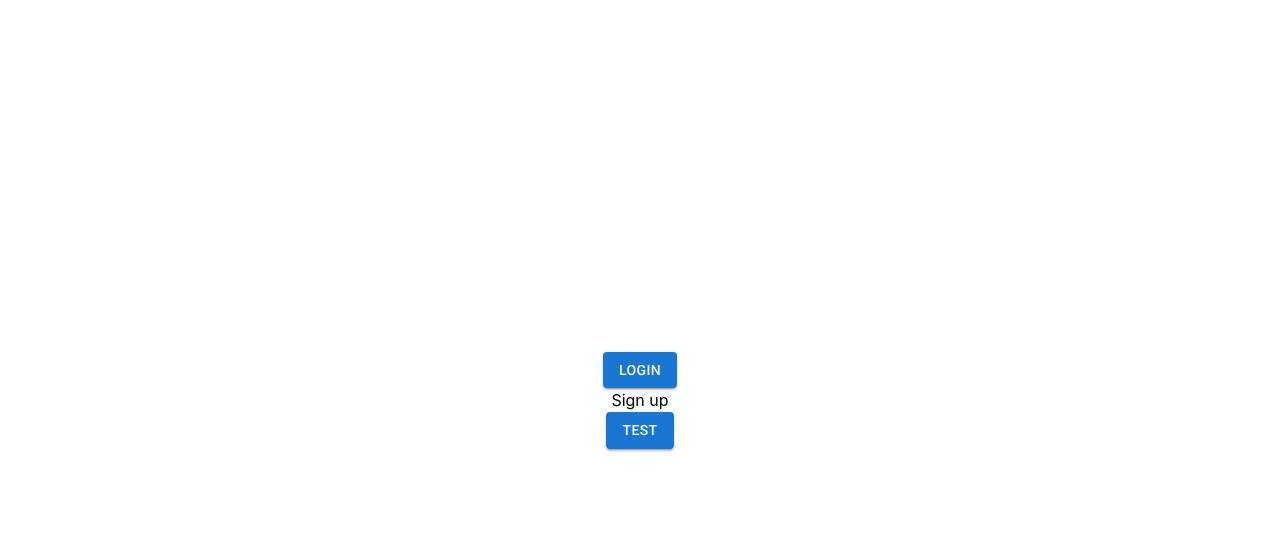
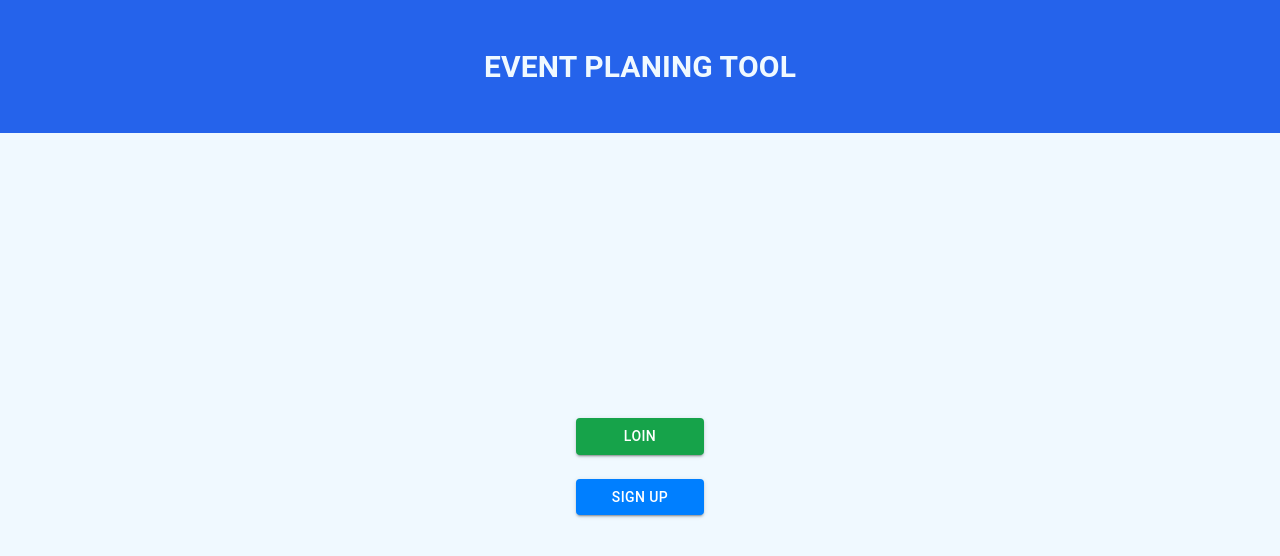
Before and after one commit to CWxMaxX/event-management-web-app, a Next.js app in the folder event-man-web-app/: page /auth in a window 1280 px wide. Shown: the top 556 px of the page. Built offline with nearby package versions, Linux system fonts and the light colour scheme.

Commit message:
Mui added

```diff
--- a/event-man-web-app/components/Auth/SignupCard.jsx
+++ b/event-man-web-app/components/Auth/SignupCard.jsx
@@ -1,7 +1,24 @@
-import React from 'react';
+import React from "react";
+import { SectionColumn, SectionRow } from "../Layouts/sectionLayouts";
 
-function SignupCard () {
-  return <div>SignupCard</div>;
+function SignupCard() {
+  return (
+    <div className={"flex-1 page bg-sky-50"}>
+      <SectionColumn className={""}>
+        <SectionRow
+          className={
+            "w-full h-[100px] text-center justify-evenly items-center bg-blue-600 "
+          }
+        >
+          <div className={"text-center text-sky-50 font-bold text-3xl "}>
+            EVENT PLANING TOOL
+          </div>
+        </SectionRow>
+        <SectionRow className={"w-full h-6/12"}>Row 2</SectionRow>
+        <SectionRow className={"w-full h-3/12"}>Row 3</SectionRow>
+      </SectionColumn>
+    </div>
+  );
 }
 
 export default SignupCard;
--- /dev/null
+++ b/event-man-web-app/components/Common/Headings.jsx
@@ -0,0 +1,15 @@
+import { SectionRow } from "../Layouts/sectionLayouts";
+
+export const MainHeading = ({ title }) => {
+  return (
+    <SectionRow
+      className={
+        "w-full h-[100px] text-center justify-evenly items-center bg-blue-600 "
+      }
+    >
+      <div className={"text-center text-sky-50 font-bold text-3xl uppercase"}>
+        {title}
+      </div>
+    </SectionRow>
+  );
+};
--- /dev/null
+++ b/event-man-web-app/components/Layouts/sectionLayouts.js
@@ -0,0 +1,13 @@
+export function classNames(...args) {
+  // console.log(args.toString().replaceAll(",", " "));
+  return args.toString().replaceAll(",", " ");
+}
+export function SectionColumn({ children, className }) {
+  const classes = classNames("flex", "flex-col", className);
+  return <div className={classes}>{children}</div>;
+}
+
+export function SectionRow({ children, className }) {
+  const classes = classNames("flex", " flex-row ", " flex-wrap   ", className);
+  return <div className={classes}>{children}</div>;
+}
--- a/event-man-web-app/package.json
+++ b/event-man-web-app/package.json
@@ -13,6 +13,7 @@
     "@mui/icons-material": "^5.10.6",
     "@mui/material": "^5.10.6",
     "@mui/styled-engine-sc": "^5.10.6",
+    "firebase": "^9.10.0",
     "next": "latest",
     "react": "17.0.2",
     "react-dom": "17.0.2",
@@ -21,6 +22,7 @@
   "devDependencies": {
     "autoprefixer": "^10.4.12",
     "postcss": "^8.4.16",
+    "sass": "^1.55.0",
     "tailwindcss": "^3.1.8"
   }
 }
--- a/event-man-web-app/pages/_app.jsx
+++ b/event-man-web-app/pages/_app.jsx
@@ -1,16 +1,35 @@
 import "../styles/globals.css";
-import "@fontsource/roboto/300.css";
-import "@fontsource/roboto/400.css";
-import "@fontsource/roboto/500.css";
-import "@fontsource/roboto/700.css";
+import * as React from "react";
+import PropTypes from "prop-types";
+import Head from "next/head";
+import { ThemeProvider } from "@mui/material/styles";
+import CssBaseline from "@mui/material/CssBaseline";
+import { CacheProvider } from "@emotion/react";
+import theme from "../src/theme";
+import createEmotionCache from "../src/createEmotionCache";
 
-<link
-  rel="stylesheet"
-  href="https://fonts.googleapis.com/css?family=Roboto:300,400,500,700&display=swap"
-/>;
+// Client-side cache, shared for the whole session of the user in the browser.
+const clientSideEmotionCache = createEmotionCache();
 
-function MyApp({ Component, pageProps }) {
-  return <Component {...pageProps} />;
+export default function MyApp(props) {
+  const { Component, emotionCache = clientSideEmotionCache, pageProps } = props;
+
+  return (
+    <CacheProvider value={emotionCache}>
+      <Head>
+        <meta name="viewport" content="initial-scale=1, width=device-width" />
+      </Head>
+      <ThemeProvider theme={theme}>
+        {/* CssBaseline kickstart an elegant, consistent, and simple baseline to build upon. */}
+        <CssBaseline />
+        <Component {...pageProps} />
+      </ThemeProvider>
+    </CacheProvider>
+  );
 }
 
-export default MyApp;
+MyApp.propTypes = {
+  Component: PropTypes.elementType.isRequired,
+  emotionCache: PropTypes.object,
+  pageProps: PropTypes.object.isRequired,
+};
--- a/event-man-web-app/pages/auth/index.jsx
+++ b/event-man-web-app/pages/auth/index.jsx
@@ -1,26 +1,41 @@
 import React from "react";
 import Link from "next/link";
 import { Button } from "@mui/material";
+import Head from "next/head";
+import {
+  classNames,
+  SectionColumn,
+  SectionRow,
+} from "../../components/Layouts/sectionLayouts";
 
 function index() {
   return (
-    <div className="flex-1  flex flex-col items-center w-full text-center justify-center h-screen">
-      {/*<div className="w-60 border border-black rounded p-4 bg-green-600" >*/}
-      <Link href="/auth/login">
-        <a>
-          <Button variant={"contained"}>Login</Button>
-        </a>
-      </Link>
-      {/*</div>*/}
-      <div className="w-60">
+    <SectionColumn className="flex-1 w-full bg-sky-50    h-screen ">
+      {/*<Head>*/}
+      {/*  <title>Event Management App</title>*/}
+      {/*  <link rel="icon" href="/favicon.ico" />*/}
+      {/*</Head>*/}
+      <SectionRow
+        className={
+          "w-full bg-blue-600 h-40 items-center justify-center  text-center text-sky-50 font-bold text-3xl"
+        }
+      >
+        EVENT PLANING TOOL
+      </SectionRow>
+      <SectionColumn className="flex  items-center w-full h-full  text-center justify-center ">
+        <Link href="/auth/login">
+          <Button variant={"contained"} className={"w-32 !bg-green-600 !m-3"}>
+            Loin
+          </Button>
+        </Link>
+
         <Link href="/auth/signup">
-          <a>Sign up</a>
+          <Button variant={"contained"} className={"w-32 !m-3"}>
+            <a>Sign up</a>
+          </Button>
         </Link>
-      </div>
-      <Button variant="contained" color={"primary"}>
-        Test
-      </Button>
-    </div>
+      </SectionColumn>
+    </SectionColumn>
   );
 }
 
--- a/event-man-web-app/pages/index.js
+++ b/event-man-web-app/pages/index.js
@@ -1,23 +1,21 @@
-import Head from 'next/head'
-
+import Head from "next/head";
+import { useEffect } from "react";
+import { useRouter } from "next/router";
 
 export default function Home() {
+  const router = useRouter();
+  useEffect(() => {
+    router.push("/auth");
+  }, []);
   return (
     <div className="bg-blue-200 ">
       <Head>
         <title>Event Management App</title>
         <link rel="icon" href="/favicon.ico" />
       </Head>
-
       <main className="">
-        <p>Home
-        </p>
+        <p>Home</p>
       </main>
-
-
-
-
-
     </div>
-  )
+  );
 }
--- /dev/null
+++ b/event-man-web-app/src/createEmotionCache.js
@@ -0,0 +1,19 @@
+import createCache from "@emotion/cache";
+
+const isBrowser = typeof document !== "undefined";
+
+// On the client side, Create a meta tag at the top of the <head> and set it as insertionPoint.
+// This assures that MUI styles are loaded first.
+// It allows developers to easily override MUI styles with other styling solutions, like CSS modules.
+export default function createEmotionCache() {
+  let insertionPoint;
+
+  if (isBrowser) {
+    const emotionInsertionPoint = document.querySelector(
+      'meta[name="emotion-insertion-point"]'
+    );
+    insertionPoint = emotionInsertionPoint ?? undefined;
+  }
+
+  return createCache({ key: "mui-style", insertionPoint });
+}
--- /dev/null
+++ b/event-man-web-app/src/theme.js
@@ -0,0 +1,19 @@
+import { createTheme } from "@mui/material/styles";
+import { red } from "@mui/material/colors";
+
+// Create a theme instance.
+const theme = createTheme({
+  palette: {
+    primary: {
+      main: "#007fff ",
+    },
+    secondary: {
+      main: "#19857b",
+    },
+    error: {
+      main: red.A400,
+    },
+  },
+});
+
+export default theme;
--- a/event-man-web-app/styles/globals.css
+++ b/event-man-web-app/styles/globals.css
@@ -11,3 +11,9 @@ body {
     flex: 1;
 
 }
+
+.page{
+    width: 100vw;
+    min-height: 100vh;
+    height: 100%;
+}
--- a/event-man-web-app/tailwind.config.js
+++ b/event-man-web-app/tailwind.config.js
@@ -5,7 +5,11 @@ module.exports = {
     "./components/**/*.{js,ts,jsx,tsx}",
   ],
   theme: {
-    extend: {},
+    extend: {
+      height: {
+        128: "32rem",
+      },
+    },
   },
   plugins: [],
-}
+};
```
Also changed, not shown: event-man-web-app/firebaseConfig.js (added, +23 -0 lines), 1 other file (tests, documents, lock files or other folders).
